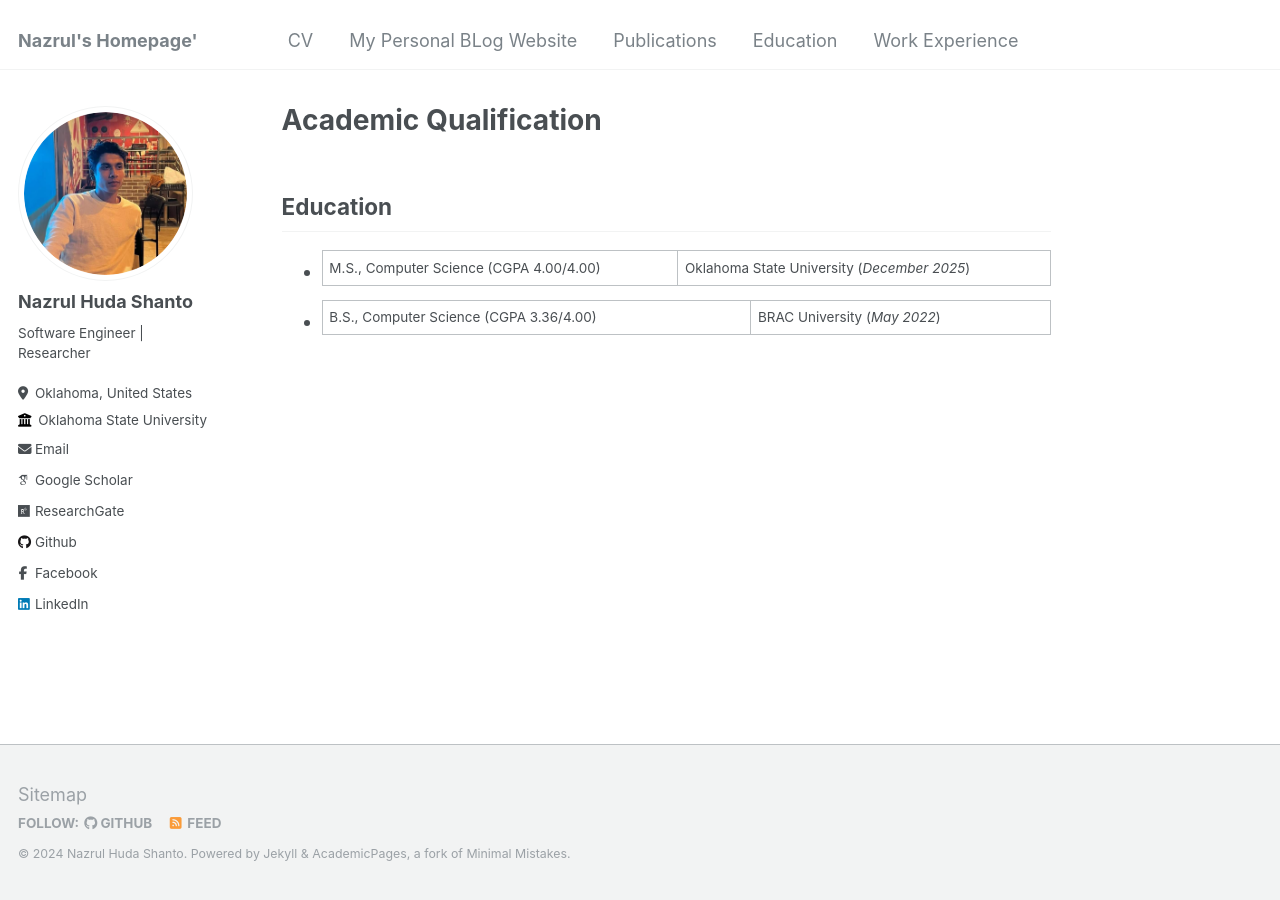
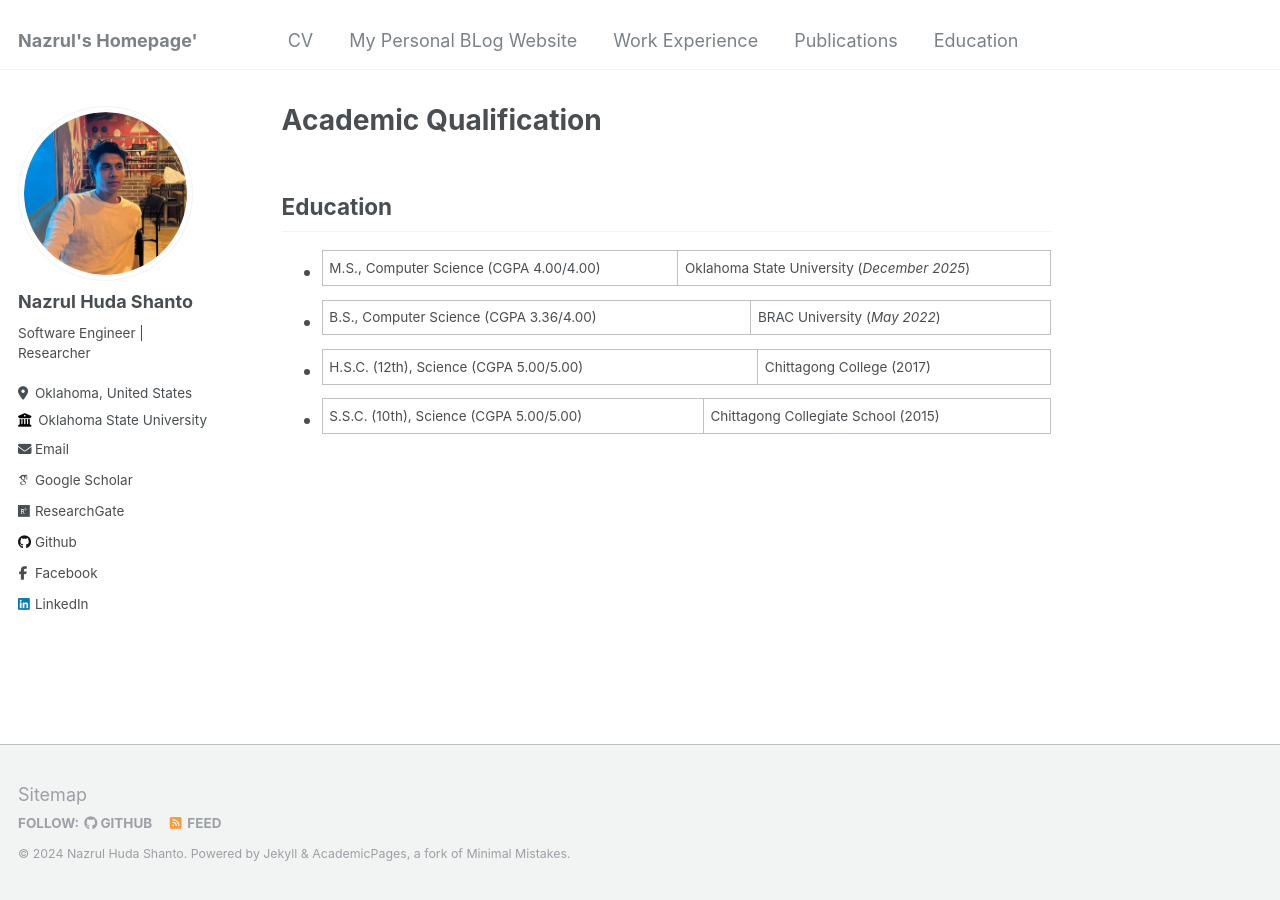
Before and after one commit to nazrulhuda/portfolio, a Jekyll site: the page built from _pages/Education.md, in a window 1280 px wide. Built offline with Jekyll 4.4.1, drawn with Linux system fonts in a browser that asks for light colours; some web fonts are replaced.

Commit message:
first commit

```diff
--- a/_data/navigation.yml
+++ b/_data/navigation.yml
@@ -6,6 +6,8 @@ main:
   - title: "My Personal BLog Website"
     url: https://nazrulxh.onrender.com/
 
+  - title: "Work Experience"
+    url: /workex/
 
   - title: "Publications"
     url: https://scholar.google.com/citations?user=N9aZcZYAAAAJ&hl=en
@@ -15,8 +17,7 @@ main:
   - title: "Education"
     url: /edu/
 
-  - title: "Work Experience"
-    url: /workex/
+
 
 
 
--- a/_pages/Education.md
+++ b/_pages/Education.md
@@ -10,3 +10,5 @@ redirect_from:
 ## Education
 - M.S., Computer Science (CGPA 4.00/4.00)	| Oklahoma State University (_December 2025_)
 - B.S., Computer Science (CGPA 3.36/4.00) | BRAC University (_May 2022_)
+- H.S.C. (12th), Science (CGPA 5.00/5.00) | Chittagong College (2017)
+- S.S.C. (10th), Science (CGPA 5.00/5.00) | Chittagong Collegiate School (2015)
```
Also changed, not shown: _pages/workex.md (+1 -1 lines).
